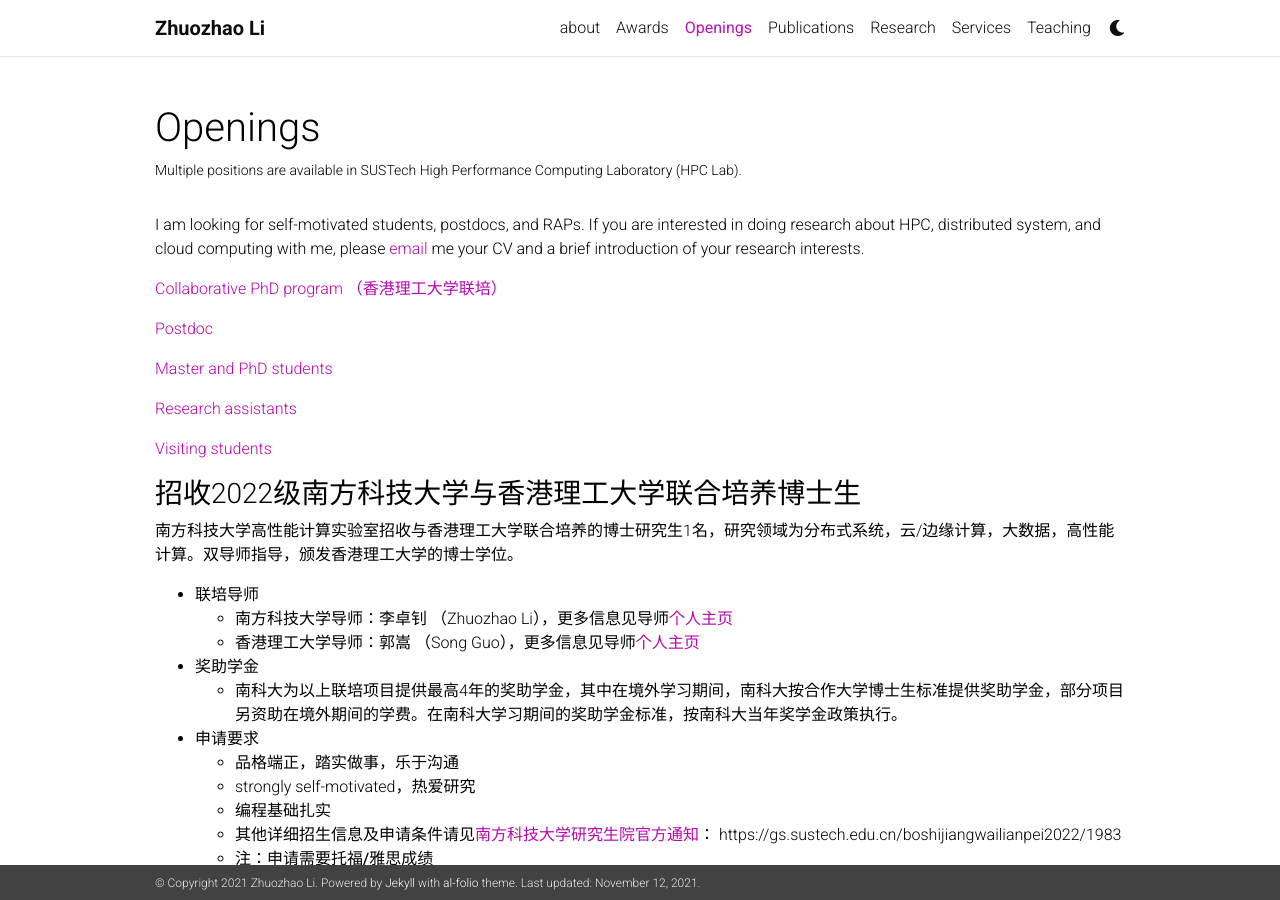
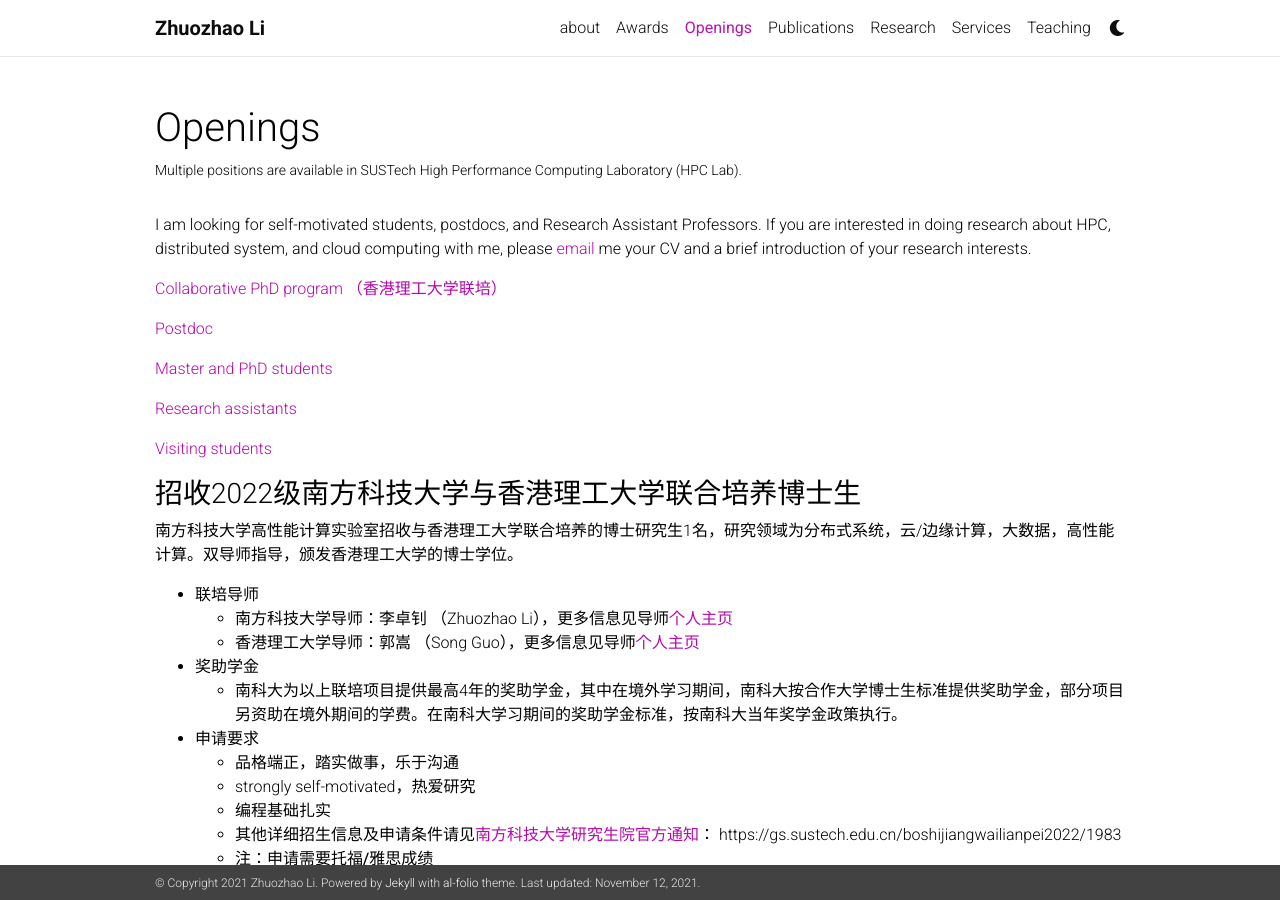
Before and after one commit to ZhuozhaoLi/ZhuozhaoLi.github.io, a Jekyll site: the page built from _pages/openings.md, in a window 1280 px wide and 900 px high. Built offline with Jekyll 4.4.1, drawn with Linux system fonts in a browser that asks for light colours; nearby versions of some CDN libraries; comment, search, counter and statistics services are not loaded; a style sheet for code colours, icons or effects is not loaded.

Commit message:
Update openings.md

```diff
--- a/_pages/openings.md
+++ b/_pages/openings.md
@@ -6,7 +6,7 @@
 nav: true
 ---
 
-I am looking for self-motivated students, postdocs, and RAPs. If you are interested in doing research about HPC, distributed system, and cloud computing with me, please [email](mailto:lizz@sustech.edu.cn) me your CV and a brief introduction of your research interests.
+I am looking for self-motivated students, postdocs, and Research Assistant Professors. If you are interested in doing research about HPC, distributed system, and cloud computing with me, please [email](mailto:lizz@sustech.edu.cn) me your CV and a brief introduction of your research interests.
 
 [Collaborative PhD program （香港理工大学联培）](#collaborative-phd)
 
```
